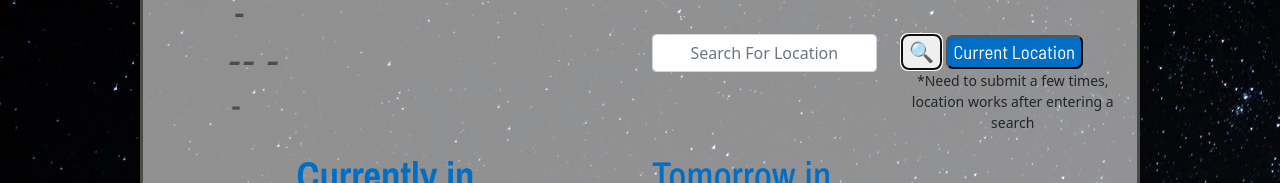
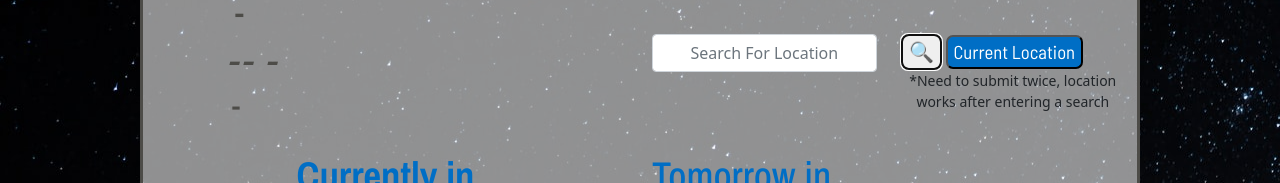
Before and after one commit to SueL28/react-weather-app-final, a React (Create React App) app: page / in a window 1280 px wide. Shown: the part 137-320 px from the top of the page. Built offline with nearby package versions, Linux system fonts and the light colour scheme.

Commit message:
update comments for searching

```diff
--- a/src/TemperatureMain.js
+++ b/src/TemperatureMain.js
@@ -470,7 +470,7 @@ export default function TemperatureMain() {
                     <button className="current-location location-button" onClick={getLocation}>
                       Current Location
                     </button>
-                    <div className="small text-center">*Need to submit a few times, location works after entering a search</div>
+                    <div className="small text-center">*Need to submit twice, location works after entering a search</div>
                   </div>
                 </div>
               </form>
```
